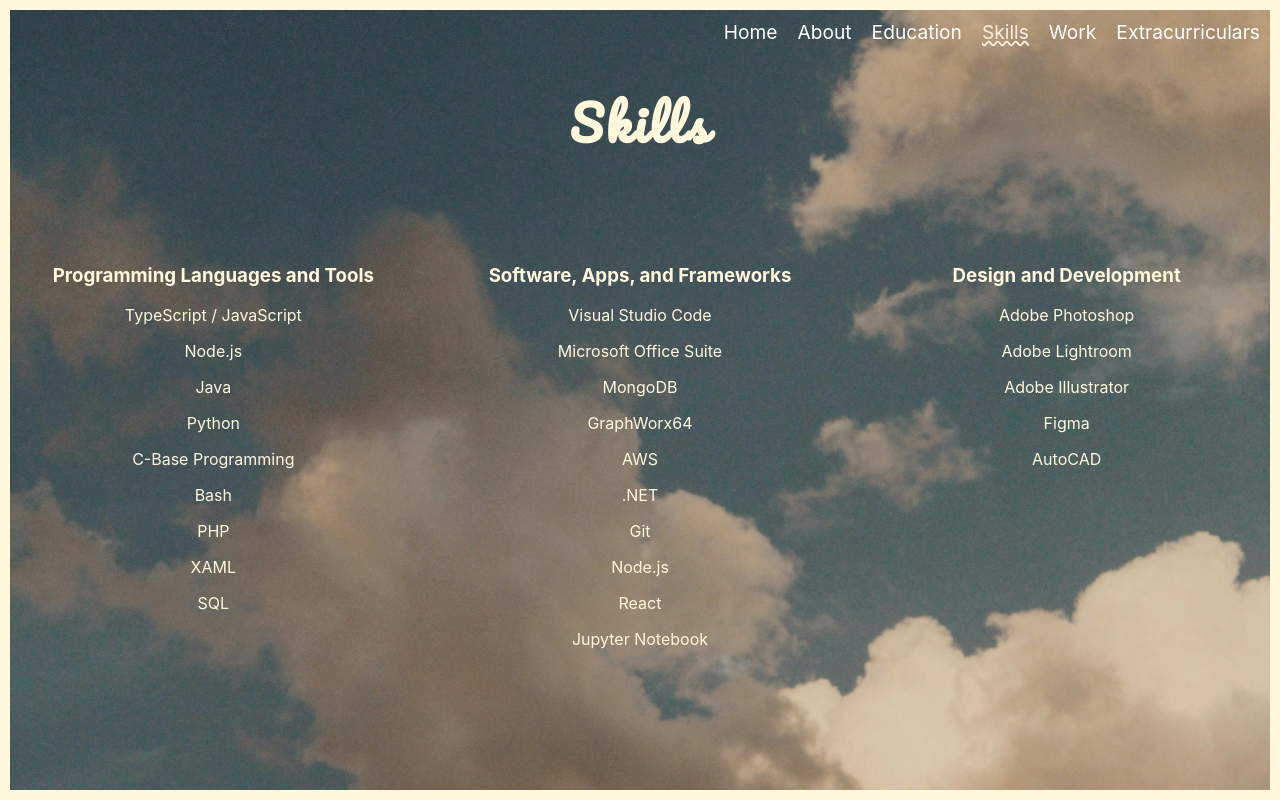
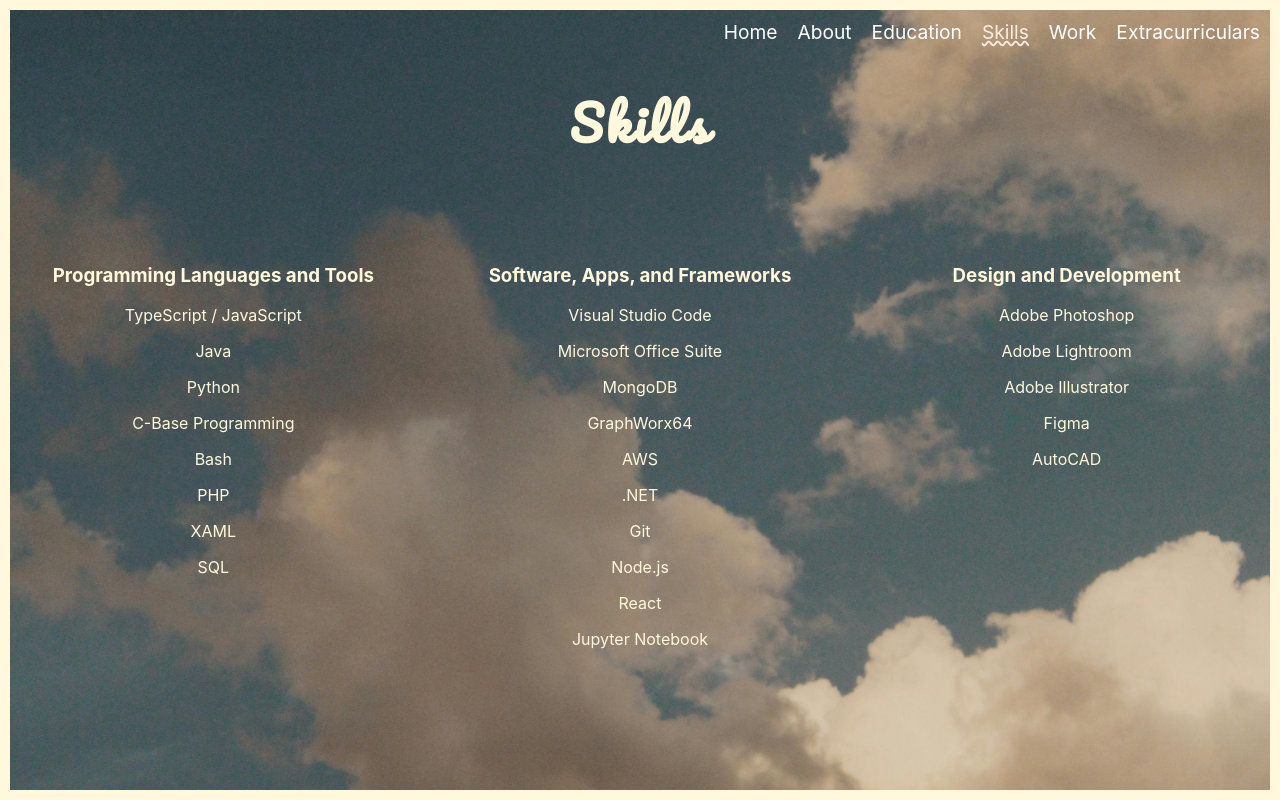
Before and after one commit to alforde01/alforde01.github.io, a React (Create React App) app in the folder portfolio/: page /skills in a window 1280 px wide. Built offline with nearby package versions, Linux system fonts and the light colour scheme; a web font is replaced by a local one.

Commit message:
Edit skills

```diff
--- a/portfolio/src/sections/Skills.tsx
+++ b/portfolio/src/sections/Skills.tsx
@@ -15,7 +15,6 @@ const Skills = () => {
           <h3>Programming Languages and Tools</h3>
           <div>
             <p>TypeScript / JavaScript</p>
-            <p>Node.js</p>
             <p>Java</p>
             <p>Python</p>
             <p>C-Base Programming</p>
```
